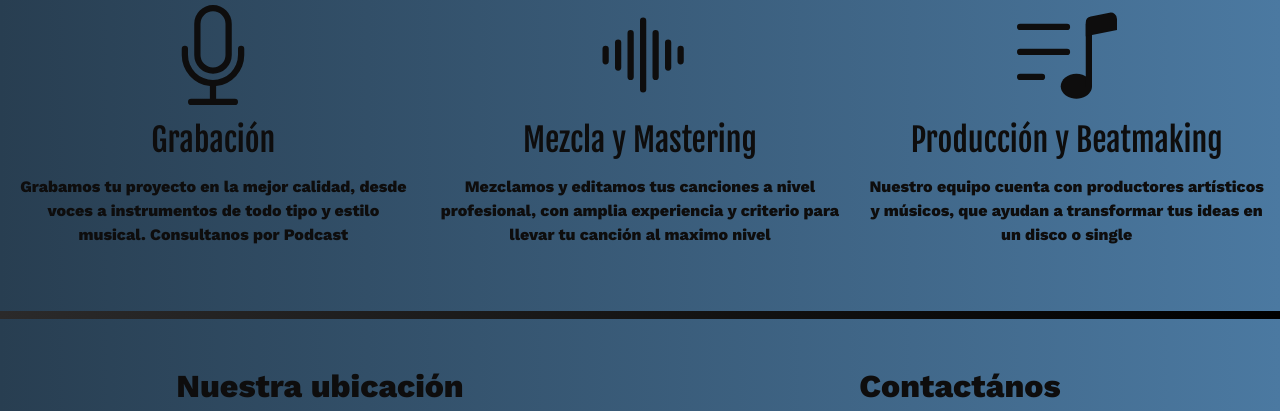
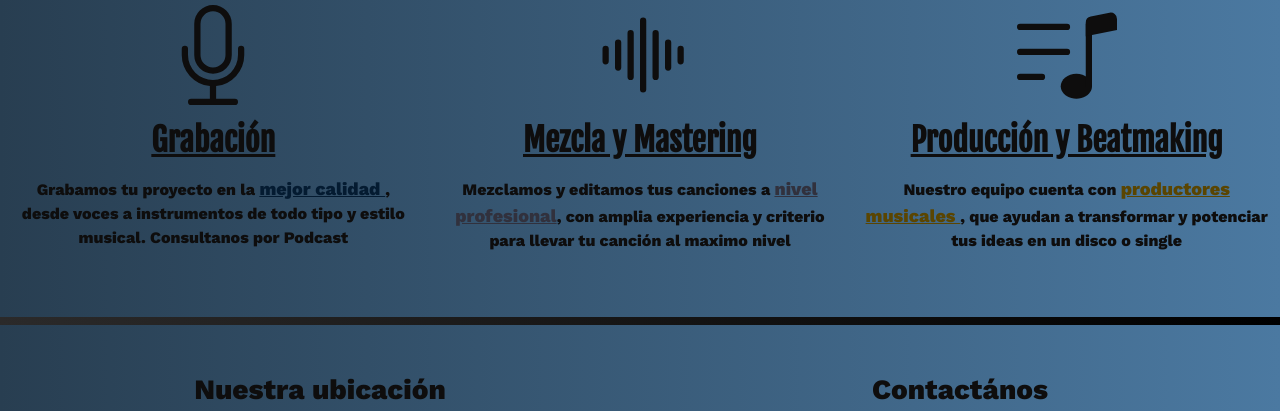
Before and after one commit to ret91/aplicandoSass, a plain HTML site: page index.html in a window 1280 px wide. Shown: the part 1180-1591 px from the top of the page. Drawn offline with nearby package versions, Linux system fonts and the light colour scheme.

Commit message:
Agregando Maps y Extend

```diff
--- a/CSS/style.css
+++ b/CSS/style.css
@@ -3,6 +3,31 @@
   padding: 0%;
   box-sizing: border-box;
   font-family: 'Work Sans', sans-serif; }
+
+.calidad {
+  color: #041b31;
+  font-weight: bold;
+  text-decoration: underline;
+  font-size: 18px; }
+
+.profesional {
+  color: #31313d;
+  font-weight: bold;
+  text-decoration: underline;
+  font-size: 18px; }
+
+.productores {
+  color: #5a4501;
+  font-weight: bold;
+  text-decoration: underline;
+  font-size: 18px; }
+
+h2 {
+  font-family: 'Fjalla One', sans-serif;
+  margin: 1rem;
+  font-size: 2rem;
+  text-decoration: underline;
+  font-weight: bold; }
 
 .fontNav {
   color: #c5cddf;
@@ -43,11 +68,6 @@
 .servicios {
   margin-top: 3em;
   margin-bottom: 3rem; }
-
-h3 {
-  font-family: 'Fjalla One', sans-serif;
-  margin: 1rem;
-  font-size: 2rem; }
 
 /* Formulario Contacto */
 .formContainer__title {
--- a/SCSS/secciones/_main.scss
+++ b/SCSS/secciones/_index.scss
@@ -1,3 +1,27 @@
+//header//
+
+
+.fontNav{
+    color: $colorSegundarioTexto;
+    text-decoration-style: solid;
+    font-size: 1.5rem;
+
+}
+
+.barraNavegacion {
+
+    background: #000000;  /* fallback for old browsers */
+    background: -webkit-linear-gradient(to right, #161616, #000000);  /* Chrome 10-25, Safari 5.1-6 */
+    background: linear-gradient(to right, #2b2a2a, #000000); /* W3C, IE 10+/ Edge, Firefox 16+, Chrome 26+, Opera 12+, Safari 7+ */
+
+
+}
+
+
+.navbar-toggler{
+    color: $colorSegundarioTexto;
+    background-color: #1b5a91;
+}
 
 .body {
     background: #4B79A1;
@@ -25,10 +49,8 @@
 
 }
 
-h3{
-    font-family: 'Fjalla One', sans-serif;
-    margin: 1rem;
-    font-size: 2rem;
+h2{
+    @extend %tituloServicio
 }
 
 
@@ -84,3 +106,27 @@ h3{
 .form__input--submit:hover {
     background-color: #33659b;
 }
+
+//FOOTER//
+
+footer {
+    display: flex;
+    flex-direction: column;
+    justify-content: space-between;
+    flex-wrap: nowrap;
+    align-items: center;
+    color: $colorSegundarioTexto;
+    background-color: black;
+    text-decoration-style: solid;
+    padding: 2rem;
+    margin: 1rem auto;
+    font-size: 1.1rem;
+}
+
+.linkHeader {
+    position: fixed;
+    justify-content: center;
+    bottom: 2%;
+    right: 2%;
+    margin: 1rem;
+}
--- a/index.html
+++ b/index.html
@@ -165,9 +165,9 @@
                             d="M10 8a2 2 0 1 1-4 0V3a2 2 0 1 1 4 0v5zM8 0a3 3 0 0 0-3 3v5a3 3 0 0 0 6 0V3a3 3 0 0 0-3-3z" />
                     </svg>
 
-                    <h3>Grabación</h3>
+                    <h2>Grabación</h2>
 
-                        <p>Grabamos tu proyecto en la mejor calidad, desde voces a instrumentos de todo tipo y estilo
+                        <p>Grabamos tu proyecto en la <span class="calidad"> mejor calidad </span>, desde voces a instrumentos de todo tipo y estilo
                             musical.
                             Consultanos por Podcast</p>
                 </span>
@@ -180,9 +180,9 @@
                             d="M8.5 2a.5.5 0 0 1 .5.5v11a.5.5 0 0 1-1 0v-11a.5.5 0 0 1 .5-.5zm-2 2a.5.5 0 0 1 .5.5v7a.5.5 0 0 1-1 0v-7a.5.5 0 0 1 .5-.5zm4 0a.5.5 0 0 1 .5.5v7a.5.5 0 0 1-1 0v-7a.5.5 0 0 1 .5-.5zm-6 1.5A.5.5 0 0 1 5 6v4a.5.5 0 0 1-1 0V6a.5.5 0 0 1 .5-.5zm8 0a.5.5 0 0 1 .5.5v4a.5.5 0 0 1-1 0V6a.5.5 0 0 1 .5-.5zm-10 1A.5.5 0 0 1 3 7v2a.5.5 0 0 1-1 0V7a.5.5 0 0 1 .5-.5zm12 0a.5.5 0 0 1 .5.5v2a.5.5 0 0 1-1 0V7a.5.5 0 0 1 .5-.5z" />
                     </svg>
 
-                    <h3>Mezcla y Mastering</h3>
+                    <h2>Mezcla y Mastering</h2>
 
-                        <p>Mezclamos y editamos tus canciones a nivel profesional, con amplia experiencia y criterio
+                        <p>Mezclamos y editamos tus canciones a <span class="profesional">nivel profesional</span>, con amplia experiencia y criterio
                             para llevar tu
                             canción al maximo nivel</p>
                 </span>
@@ -200,9 +200,9 @@
                     </svg>
 
 
-                    <h3>Producción y Beatmaking</h3>
+                    <h2>Producción y Beatmaking</h2>
 
-                        <p>Nuestro equipo cuenta con productores artísticos y músicos, que ayudan a transformar tus
+                        <p>Nuestro equipo cuenta con <span class="productores">productores musicales </span>, que ayudan a transformar y potenciar tus
                             ideas en un
                             disco o single</p>
                 </span>
@@ -230,7 +230,7 @@
                 <!-- Ubicación maps -->
 
                 <div class="col-lg-6 col-md-12">
-                    <h2 class="">Nuestra ubicación</h2>
+                    <h3 class="">Nuestra ubicación</h3>
                     <br>
 
                     <iframe class="img-fluid"
@@ -245,7 +245,7 @@
 
                 <div class="formContainer col-lg-6 col-md-12 ">
 
-                    <h2 class="formContainer__title">Contactános</h2>
+                    <h3 class="formContainer__title">Contactános</h3>
                     <form action="#" class="form">
                         <label for="nombre" class="form__label">Nombre</label>
                         <input type="text" name="nombre" id="nombre" class="form__input">
```
Also changed, not shown: SCSS/main.scss (+3 -4 lines), SCSS/secciones/_footer.scss (deleted, +0 -21 lines), SCSS/secciones/_header.scss (deleted, +0 -21 lines), SCSS/variables/_extend.scss (added, +7 -0 lines), SCSS/variables/_maps.scss (added, +13 -0 lines).
